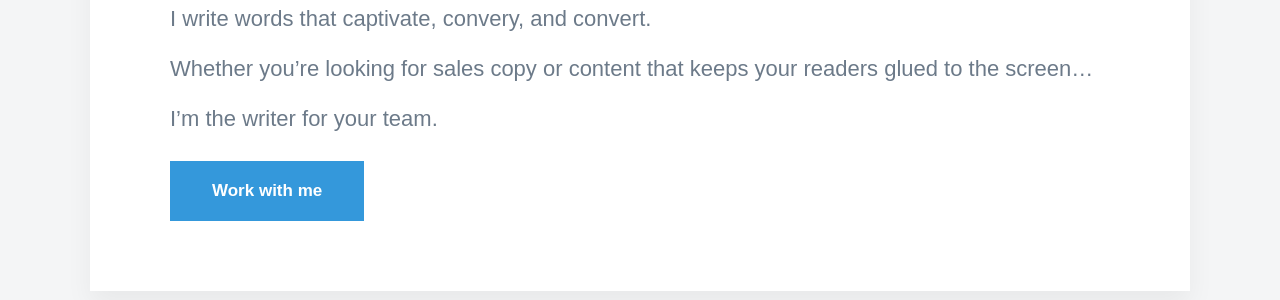
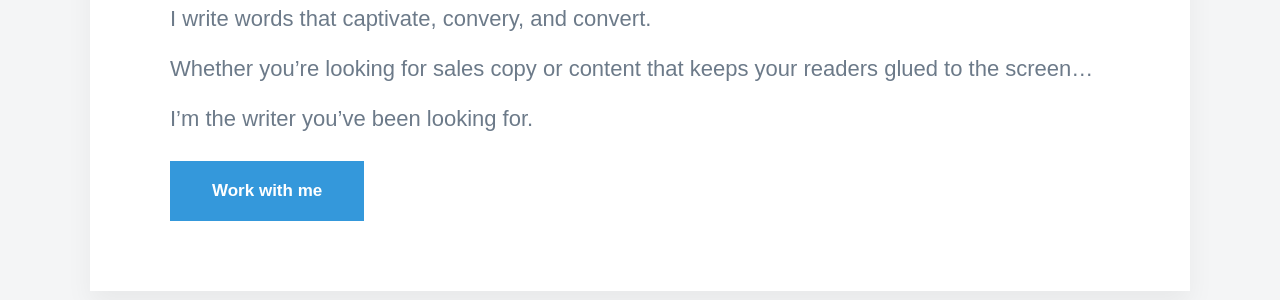
Before and after one commit to ScottON/ScottON, a Jekyll site: the page built from _projects/2021-05-12-amazon-tension.md, in a window 1280 px wide and 900 px high, scrolled down 4861 px. Shown: the part 311-611 px from the top of the window. Built offline with Jekyll 4.4.1, drawn with Linux system fonts in a browser that asks for light colours; nearby versions of some CDN libraries; some web fonts are replaced.

Commit message:
Update 2021-05-12-amazon-tension.md

```diff
--- a/_projects/2021-05-12-amazon-tension.md
+++ b/_projects/2021-05-12-amazon-tension.md
@@ -75,7 +75,7 @@ I write words that captivate, convery, and convert.
 
 Whether you’re looking for sales copy or content that keeps your readers glued to the screen...
 
-I’m the writer for your team.
+I’m the writer you’ve been looking for.
 
 
 <a href="https://scott-oneill.co.uk/contact" class="button button--large">Work with me</a>
```
